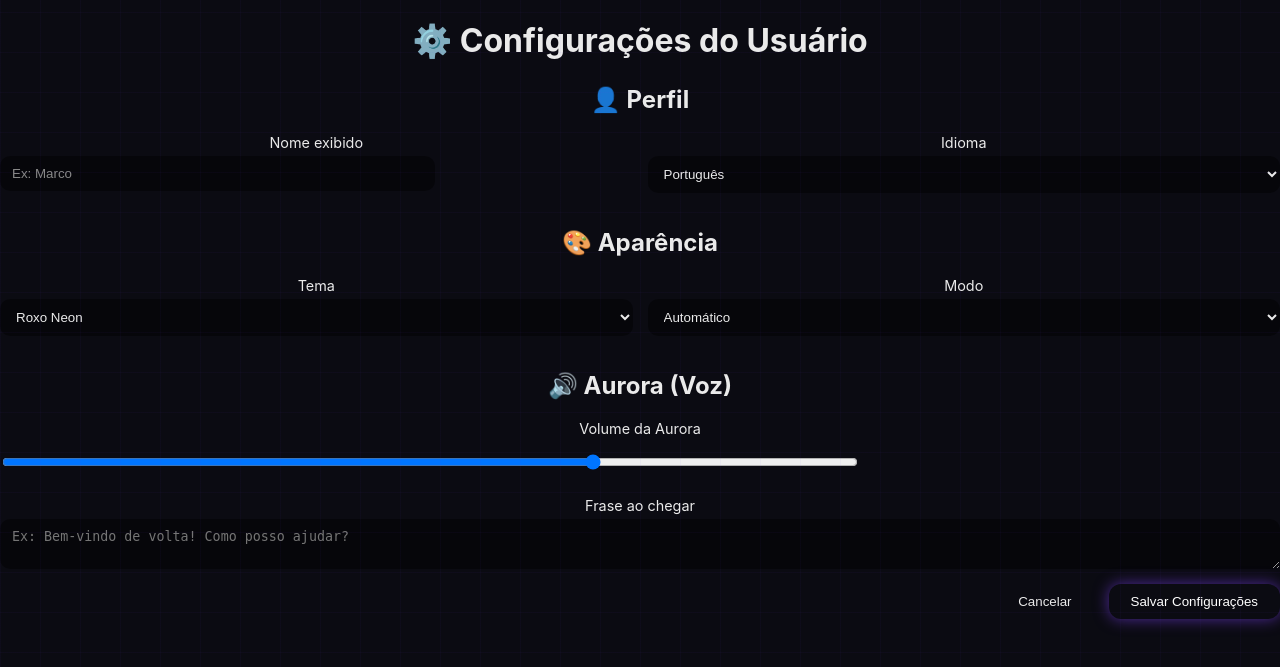
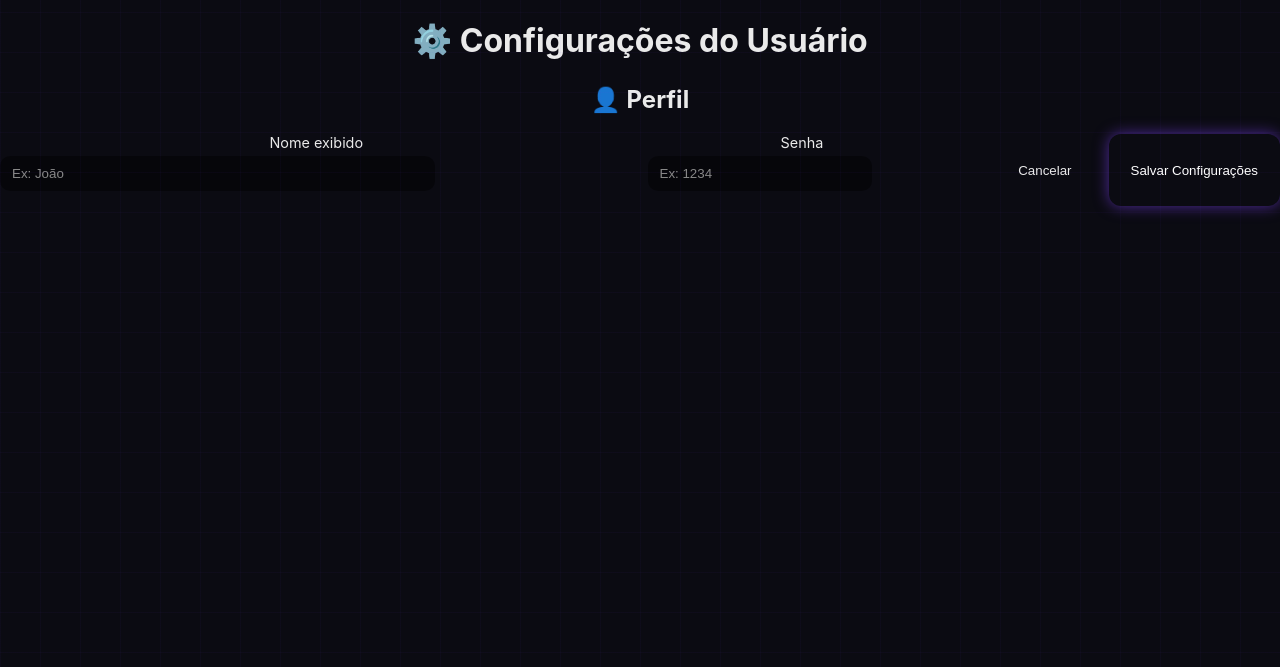
Before and after one commit to marcootavio2008/Aurora-dashboard, a Flask app: page /configs in a window 1280 px wide. Shown: the part 68-735 px from the top of the page. Run offline with Flask 3, Linux system fonts and the light colour scheme; some libraries are stand-ins or nearby versions.

Commit message:
Update displayed name input and add password field

```diff
--- a/templates/config.html
+++ b/templates/config.html
@@ -10,57 +10,14 @@
   <div class="row">
     <div class="field">
       <label>Nome exibido</label>
-      <input type="text" id="nome" placeholder="Ex: Marco">
+      <input type="text" id="nome" placeholder="Ex: João">
     </div>
-
-    <div class="field">
-      <label>Idioma</label>
-      <select id="idioma">
-        <option value="pt">Português</option>
-        <option value="en">English</option>
-      </select>
-    </div>
-  </div>
-</div>
-
-<div class="card">
-  <h2>🎨 Aparência</h2>
 
   <div class="row">
     <div class="field">
-      <label>Tema</label>
-      <select id="tema">
-        <option value="roxo">Roxo Neon</option>
-        <option value="dark">Dark</option>
-        <option value="light">Claro</option>
-      </select>
+      <label>Senha</label>
+      <input type="text" id="senha" placeholder="Ex: 1234">
     </div>
-
-    <div class="field">
-      <label>Modo</label>
-      <select id="modo">
-        <option value="auto">Automático</option>
-        <option value="dark">Escuro</option>
-        <option value="light">Claro</option>
-      </select>
-    </div>
-  </div>
-</div>
-
-<div class="card">
-  <h2>🔊 Aurora (Voz)</h2>
-
-  <div class="field">
-    <label>Volume da Aurora</label>
-    <input type="range" min="0" max="100" value="70" id="volume" class="slide">
-  </div>
-
-  <div class="field">
-    <label>Frase ao chegar</label>
-    <textarea id="frase" rows="2"
-      placeholder="Ex: Bem-vindo de volta! Como posso ajudar?"></textarea>
-  </div>
-</div>
 
 <div class="actions">
   <button class="btn-secondary">Cancelar</button>
```
